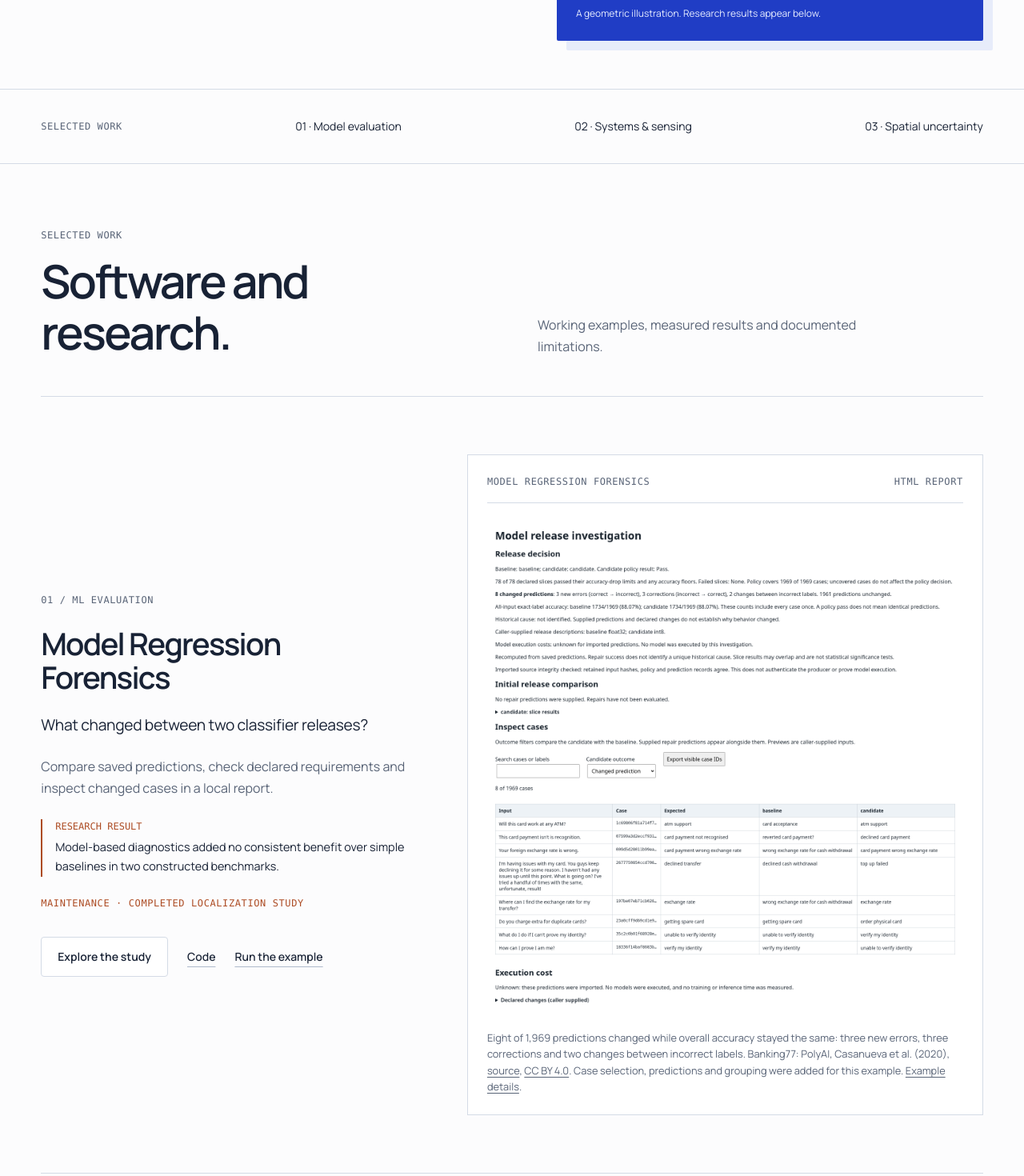
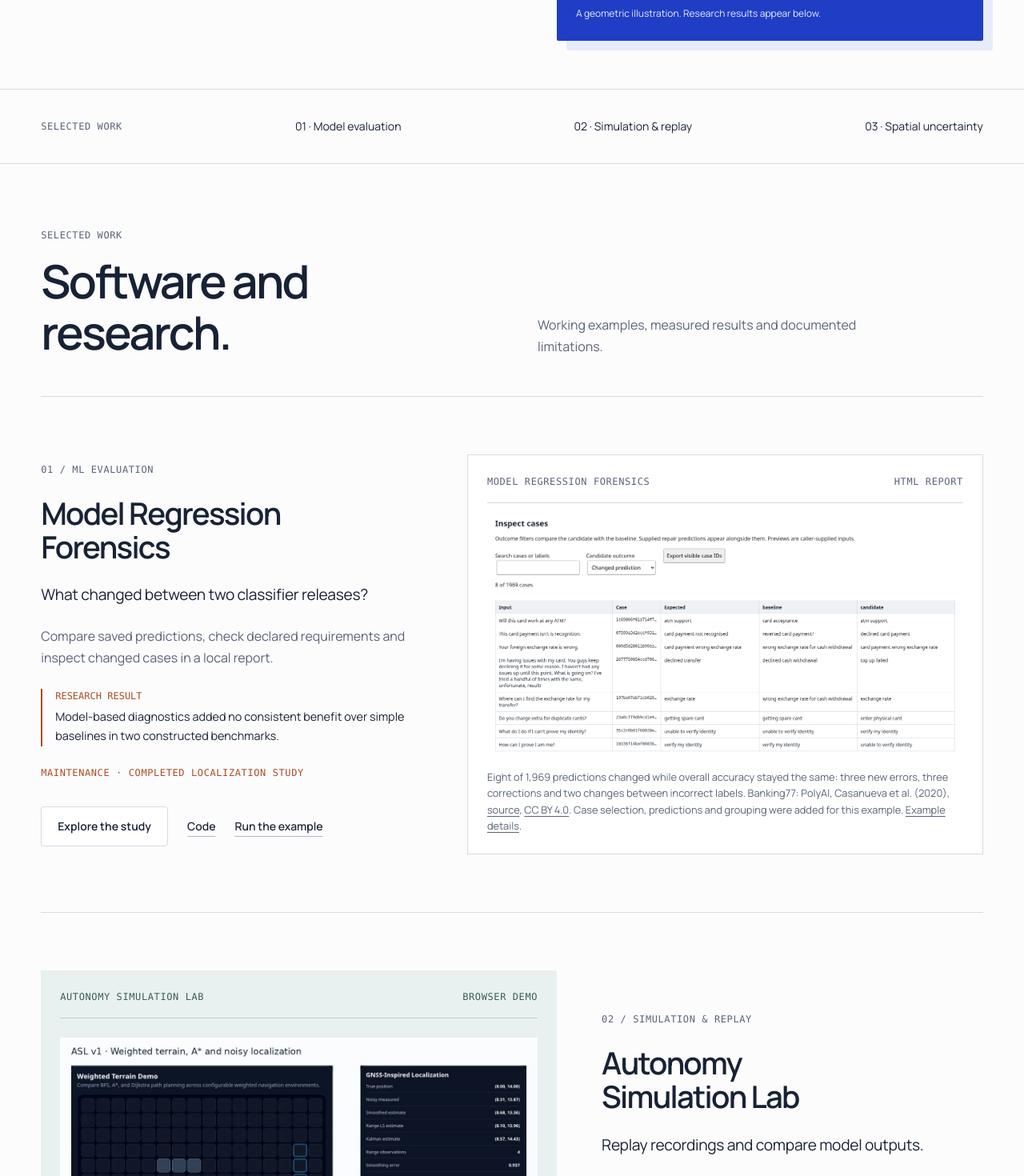
Before and after one commit to Kushrishi/kushrishi.com, a Next.js app: page / in a window 1280 px wide. Shown: the part 680-2150 px from the top of the page at 80% size. Built offline with nearby package versions, Linux system fonts and the light colour scheme.

Commit message:
Clarify project copy and focus the report thumbnail on changed cases (#36)
* Describe project work and evaluation limits directly

* Describe project work and evaluation limits directly

* Focus report thumbnail on case inspection, preserving full capture

```diff
--- a/app/cv/page.tsx
+++ b/app/cv/page.tsx
@@ -77,7 +77,7 @@ export default function CVPage() {
         <h2>Independent research</h2>
         <article>
           <h3><Link href="/research/truemargin" prefetch={false}>TrueMargin</Link></h3>
-          <p>Evaluated registration variability against known spatial error in 30 controlled cases across 10 anatomies, followed by separate calibration and evaluation cohorts. Median anatomy-level rank correlation was 0.6841; six case-level associations were negative. Bounds were conservative, and no advantage over inverse-consistency error was established. Further external validation is deferred.</p>
+          <p>Evaluated registration variability against known spatial error in 30 controlled cases across 10 anatomies, followed by separate calibration and evaluation cohorts. Median anatomy-level rank correlation was 0.6841; six case-level associations were negative. Bounds were conservative, and no advantage over inverse-consistency error was established. Independent external validation was not completed.</p>
         </article>
         <article>
           <h3><Link href="/research/model-regression-forensics" prefetch={false}>Model Regression Forensics</Link></h3>
@@ -96,7 +96,7 @@ export default function CVPage() {
 
       <section>
         <h2>Technical focus</h2>
-        <p>Python, C++, PyTorch, Linux, Git, CI, data pipelines, numerical evaluation, GNSS/PNT, localization, state estimation and medical-image computing.</p>
+        <p>Python, C++, PyTorch, Linux, Git, CI, data pipelines, numerical evaluation, GNSS/PNT, localization, state estimation and image registration.</p>
       </section>
     </main>
   );
--- a/app/page.tsx
+++ b/app/page.tsx
@@ -32,7 +32,7 @@ export default function Home() {
         <div className="work-index">
           <span className="eyebrow">Selected work</span>
           <a href="#mrf">01 · Model evaluation</a>
-          <a href="#autonomy">02 · Systems &amp; sensing</a>
+          <a href="#autonomy">02 · Simulation &amp; replay</a>
           <a href="#truemargin">03 · Spatial uncertainty</a>
         </div>
         <section className="work-section" id="work">
@@ -59,9 +59,9 @@ export default function Home() {
           </article>
           <article className="project-row reverse project-asl" id="autonomy">
             <div className="project-copy">
-              <p className="eyebrow">02 / Systems &amp; sensing</p>
+              <p className="eyebrow">02 / Simulation &amp; replay</p>
               <h3>Autonomy<br />Simulation Lab</h3>
-              <p className="project-question">Inspect a sensing pipeline when its processing changes.</p>
+              <p className="project-question">Replay recordings and compare model outputs.</p>
               <p>C++/Python recording replay and CPU inference, alongside a separate browser planning and localization simulator.</p>
               <div className="finding"><span>Measured</span>8.97% median whole-process time reduction across three matched 108-frame pairs, with exact recorded output parity on one Linux host.</div>
               <p className="status">Browser v1.0.2 · Native case study in maintenance</p>
@@ -109,7 +109,7 @@ export default function Home() {
         <section className="about-section" id="about">
           <div><p className="eyebrow">About</p><h2>Background.</h2></div>
           <div className="about-copy">
-            <p>My background is in sensing, estimation and numerical evaluation. The projects above are independent work alongside my professional experience.</p>
+            <p>My experience includes GNSS analysis, surveying, LiDAR and photogrammetry. The projects above are independent work alongside my professional experience.</p>
             <div className="education"><span className="eyebrow">Education</span><h3>University of Calgary</h3><p>BSc Geomatics Engineering<br />With Distinction · 2022–2026</p></div>
           </div>
         </section>
--- a/components/ProjectVisual.tsx
+++ b/components/ProjectVisual.tsx
@@ -60,10 +60,10 @@ export function ReleaseInvestigationVisual() {
       <div className="plate-heading"><span>Model Regression Forensics</span><span>HTML report</span></div>
       <a href="/projects/mrf-release-investigation-real.png" aria-label="Open the MRF report screenshot at full resolution">
         <Image
-          src="/projects/mrf-release-investigation-real.png"
+          src="/projects/mrf-case-inspection-detail.png"
           width={1440}
-          height={1514}
-          alt="A classifier comparison report listing eight changed predictions, including three new errors and three corrections"
+          height={725}
+          alt="Detail of the classifier report showing the filter controls and eight changed predictions"
           sizes="(max-width: 800px) 100vw, 900px"
         />
       </a>
```
Also changed, not shown: public/projects/mrf-case-inspection-detail.png (added).
